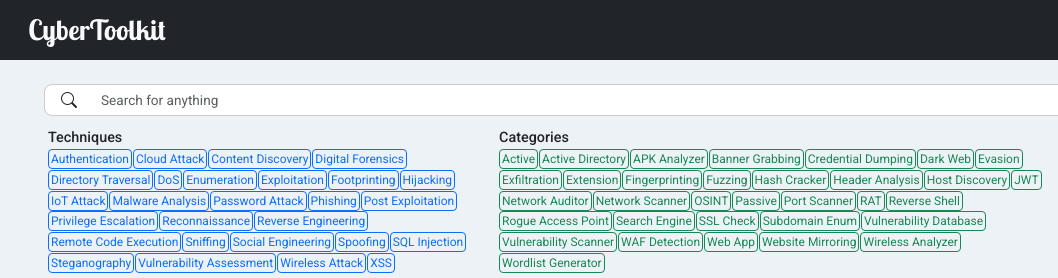
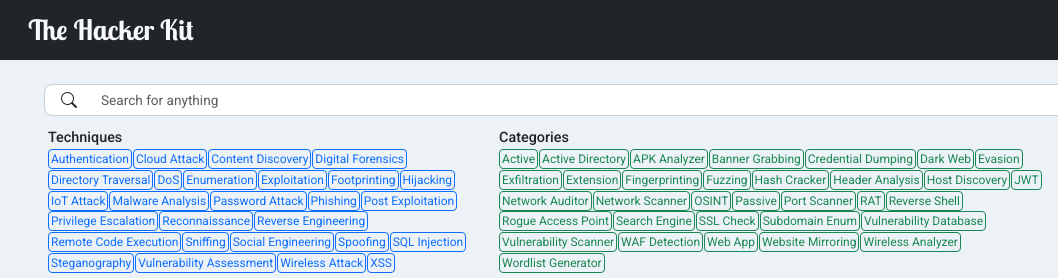
Before and after one commit to itspatkar/CyberToolkit, a plain HTML site: page index.html in a window 1280 px wide. Shown: the top 278 px of the page, 0-1058 px from the left. Drawn offline with nearby package versions, Linux system fonts and the light colour scheme.

Commit message:
Rebrand: HackKit

```diff
--- a/index.html
+++ b/index.html
@@ -3,7 +3,7 @@
 <head>
     <meta charset="UTF-8">
     <meta name="viewport" content="width=device-width, initial-scale=1">
-    <title>CyberToolkit</title>
+    <title>The Hacker Kit</title>
 
     <!-- Bootstrap CSS -->
     <link href="https://cdn.jsdelivr.net/npm/bootstrap@5.3.3/dist/css/bootstrap.min.css" rel="stylesheet" integrity="sha384-QWTKZyjpPEjISv5WaRU9OFeRpok6YctnYmDr5pNlyT2bRjXh0JMhjY6hW+ALEwIH" crossorigin="anonymous">
@@ -22,8 +22,8 @@
 <body>
     <header class="navbar navbar-dark bg-dark">
         <div class="container-fluid d-flex justify-content-between align-items-center">
-            <a class="navbar-brand text-light head-title m-0" href="/">CyberToolkit</a>
-            <a class="navbar-brand m-0" href="https://github.com/itspatkar/CyberToolkit" target="_blank" rel="noopener noreferrer">
+            <a class="navbar-brand text-light head-title m-0" href="/">The Hacker Kit</a>
+            <a class="navbar-brand m-0" href="https://github.com/itspatkar/HackKit" target="_blank" rel="noopener noreferrer">
                 <i class="bi bi-github"></i>
             </a>
         </div>
```
Also changed, not shown: 1 other file.
